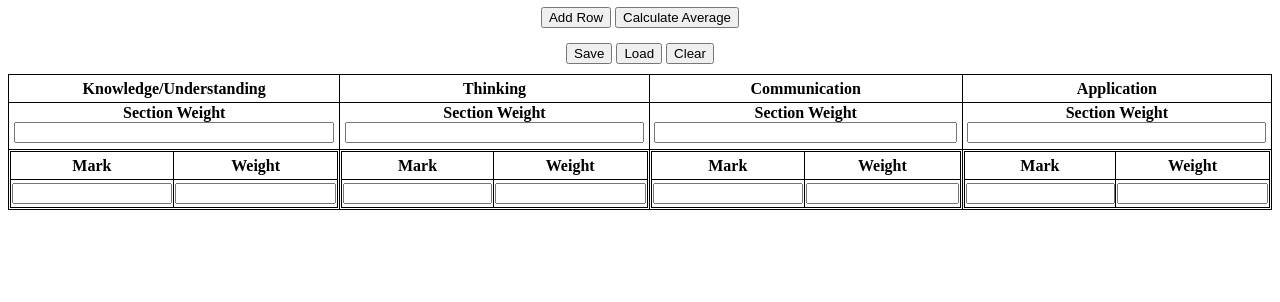
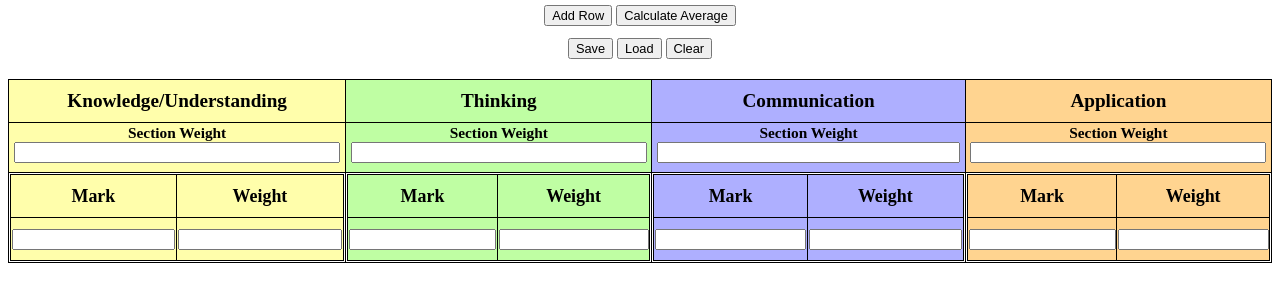
Before and after one commit to steed-huang/mark-calculator, a plain HTML site: page index.html in a window 1280 px wide. Shown: the part 48-350 px from the top of the page. Drawn offline with Linux system fonts and the light colour scheme.

Commit message:
adjusted css: added colour + scalability

```diff
--- a/css/style.css
+++ b/css/style.css
@@ -3,35 +3,58 @@ th,
 td {
   border-collapse: collapse;
   border: 1px solid black;
-  height: 25px;
+  height: 5vh;
   text-align: center;
 }
 
 #appheader {
   margin: 0 auto;
   text-align: center;
-  margin-bottom: 5px;
+  margin-bottom: 0.5vh;
+  font-size: 2.5vw;
 }
 #rowbut {
-  margin-top: 5px;
-  margin-bottom: 10px;
+  margin-top: 0.5vh;
+  margin-bottom: 1vh;
+  font-size: 1vw;
 }
 #allmarks {
   width: 100%;
+  margin-top: 1.5vh;
 }
 #alldata {
   vertical-align: top;
+  font-size: 1.4vw;
 }
 #table {
   width: 100%;
 }
 #tableheader {
-  margin-bottom: 100px;
+  font-size: 1.5vw;
+}
+#sectionweight {
+  font-size: 1.2vw;
 }
 #data {
   text-align: center;
   width: 95%;
 }
+
 .sw {
-  margin-bottom: 5px;
+  margin-bottom: 1vh;
 }
+
+.ku {
+  background-color: #fffeab;
+}
+
+.t {
+  background-color: #bffea3;
+}
+
+.c {
+  background-color: #aeafff;
+}
+.a {
+  background-color: #ffd490;
+}
--- a/index.html
+++ b/index.html
@@ -18,23 +18,23 @@
     <table id="allmarks">
       <thead>
         <tr id="tableheader">
-          <th>Knowledge/Understanding</th>
-          <th>Thinking</th>
-          <th>Communication</th>
-          <th>Application</th>
+          <th class="ku">Knowledge/Understanding</th>
+          <th class="t">Thinking</th>
+          <th class="c">Communication</th>
+          <th class="a">Application</th>
         </tr>
-        <tr id="tableheader">
-          <th>Section Weight<input type="text" class="sw" id="data" /></th>
-          <th>Section Weight<input type="text" class="sw" id="data" /></th>
-          <th>Section Weight<input type="text" class="sw" id="data" /></th>
-          <th>Section Weight<input type="text" class="sw" id="data" /></th>
+        <tr id="sectionweight">
+          <th class="ku">Section Weight<input type="text" class="sw" id="data" /></th>
+          <th class="t">Section Weight<input type="text" class="sw" id="data" /></th>
+          <th class="c">Section Weight<input type="text" class="sw" id="data" /></th>
+          <th class="a">Section Weight<input type="text" class="sw" id="data" /></th>
         </tr>
       </thead>
       <tbody>
         <tr id="alldata">
           <td>
             <!--Knowledge-->
-            <table id="table">
+            <table id="table" class="ku">
               <thead>
                 <tr>
                   <th>Mark</th>
@@ -52,7 +52,7 @@
           </td>
           <td>
             <!--Thinking-->
-            <table id="table">
+            <table id="table" class="t">
               <thead>
                 <tr>
                   <th>Mark</th>
@@ -70,7 +70,7 @@
           </td>
           <td>
             <!--Communication-->
-            <table id="table">
+            <table id="table" class="c">
               <thead>
                 <tr>
                   <th>Mark</th>
@@ -88,7 +88,7 @@
           </td>
           <td>
             <!--Application-->
-            <table id="table">
+            <table id="table" class="a">
               <thead>
                 <tr>
                   <th>Mark</th>
```
